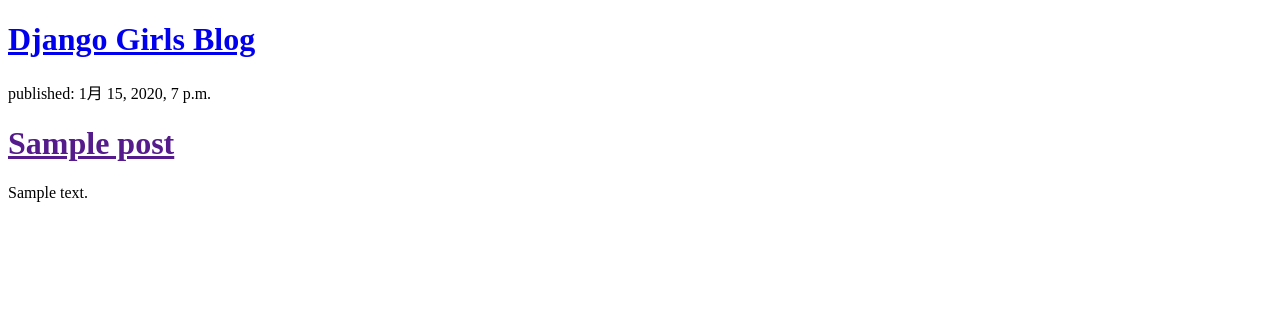
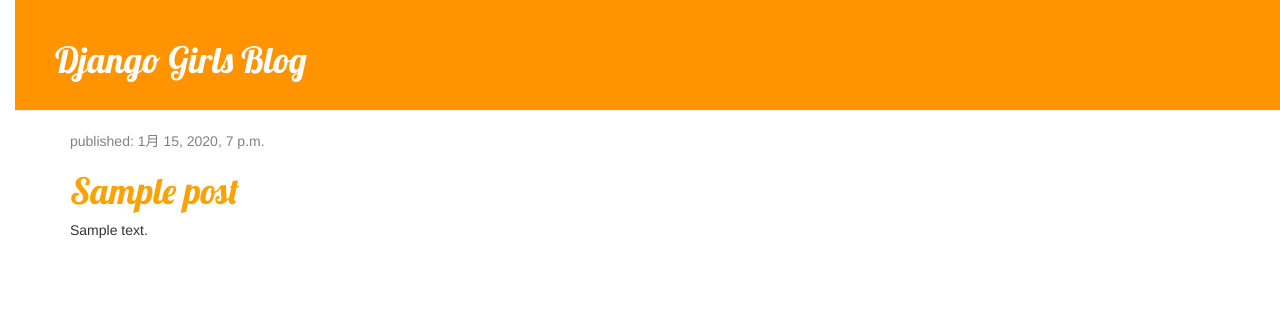
Before and after one commit to takuma0227/my-first-blog, a Django app: template blog/templates/blog/post_list.html in a window 1280 px wide. Shown: the top 309 px of the page. Run offline with Django 3.2, Linux system fonts and the light colour scheme; the template is opened without the code that fills it: values that come from a table or form of the project are taken from there, others are empty; tables that the repository leaves empty hold one stand-in row (values such as "Sample post"); some libraries are stand-ins or nearby versions.

Commit message:
Added view and templete for detailed blog post as well as CSS for the site

```diff
--- /dev/null
+++ b/blog/static/css/blog.css
@@ -0,0 +1,55 @@
+h1 a {
+    color: #FCA205;
+    font-family: 'Lobster';
+}
+
+body {
+    padding-left: 15px;
+}
+
+.page-header {
+    background-color: #ff9400;
+    margin-top: 0;
+    padding: 20px 20px 20px 40px;
+}
+
+.page-header h1, .page-header h1 a, .page-header h1 a:visited, .page-header h1 a:active {
+    color: #ffffff;
+    font-size: none;
+    text-decoration: none;
+}
+
+.content {
+    margin-left: 40px;
+}
+
+h1, h2, h3, h4 {
+    font-family: 'Lobster', cursive;
+}
+
+.date {
+    color: #828282;
+}
+
+.save {
+    float: right;
+}
+
+.post-form textarea, .post-form input {
+    width: 100%;
+}
+
+.top-menu, .top-menu:hover, .top-menu:visited {
+    color: #ffffff;
+    float: right;
+    font-size: 26px;
+    margin-right: 20px;
+}
+
+.post {
+    margin-bottom: 70px;
+}
+
+.post h1 a .post h1 a:visited {
+    color: #000000;
+}
--- /dev/null
+++ b/blog/templates/blog/base.html
@@ -0,0 +1,27 @@
+{% load static %}
+<!DOCTYPE html>
+<html>
+    <head>
+        <meta charset="utf-8">
+        <meta name="viewport" content="width=device-width">
+        <title>Django Girls Blog</title>
+        <link rel="stylesheet" href="//maxcdn.bootstrapcdn.com/bootstrap/3.2.0/css/bootstrap.min.css">
+        <link rel="stylesheet" href="//maxcdn.bootstrapcdn.com/bootstrap/3.2.0/css/bootstrap-theme.min.css">
+        <link href="//fonts.googleapis.com/css?family=Lobster&subset=latin,latin-ext" rel="stylesheet" type="text/css">
+        <link rel="stylesheet" href="{% static 'css/blog.css' %}">
+    </head>
+    <body>
+        <div class="page-header">
+            <h1><a href="/">Django Girls Blog</a></h1>
+        </div>
+
+        <div class="content container">
+            <div class="row">
+                <div class="col-md-8">
+                    {% block content %}
+                    {% endblock %}
+                </div>
+            </div>
+        </div>
+    </body>
+</html>
--- a/blog/templates/blog/post_list.html
+++ b/blog/templates/blog/post_list.html
@@ -1,21 +1,13 @@
-<!DOCTYPE html>
-<html>
-    <head>
-        <meta charset="utf-8">
-        <meta name="viewport" content="width=device-width">
-        <title>title</title>
-    </head>
-    <body>
-        <div>
-            <h1><a href="/">Django Girls Blog</a></h1>
+{% extends 'blog/base.html' %}
+
+{% block content %}
+    {% for post in posts %}
+        <div class="post">
+            <div class="date">
+                <p>published: {{ post.published_date }}</p>
+            </div>
+            <h1><a href="{% url 'post_detail' pk=post.pk %}">{{ post.title }}</a></h1>
+            <p>{{ post.text|linebreaksbr }}</p>
         </div>
-
-        {% for post in posts %}
-            <div>
-                <p>published: {{ post.published_date }}</p>
-                <h1><a href="">{{ post.title }}</a></h1>
-                <p>{{ post.text|linebreaksbr }}</p>
-            </div>
-        {% endfor %}
-    </body>
-</html>
+    {% endfor %}
+{% endblock %}
--- a/blog/urls.py
+++ b/blog/urls.py
@@ -3,4 +3,5 @@ from . import views
 
 urlpatterns = [
     path('', views.post_list, name='post_list'),
+    path('post/<int:pk>/', views.post_detail, name='post_detail'),
 ]
--- a/blog/views.py
+++ b/blog/views.py
@@ -1,7 +1,11 @@
-from django.shortcuts import render
+from django.shortcuts import render, get_object_or_404
 from django.utils import timezone
 from .models import Post
 
 def post_list(request):
     posts = Post.objects.filter(published_date__lte=timezone.now()).order_by('published_date')
     return render(request, 'blog/post_list.html', {'posts': posts})
+
+def post_detail(request, pk):
+    post = get_object_or_404(Post, pk=pk)
+    return render(request, 'blog/post_detail.html', {'post':post})
```
Also changed, not shown: blog/templates/blog/post_detail.html (added, +13 -0 lines).
